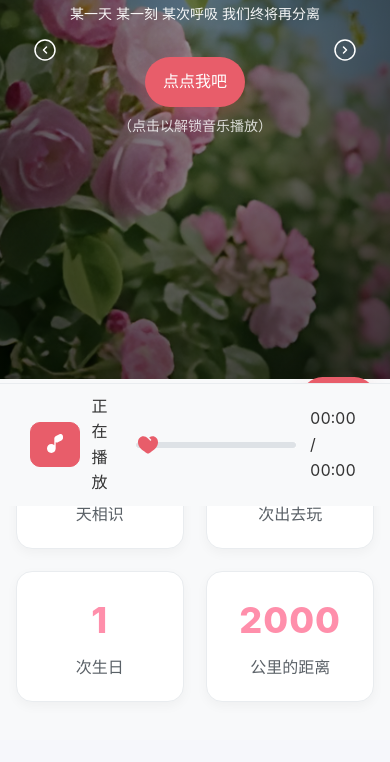
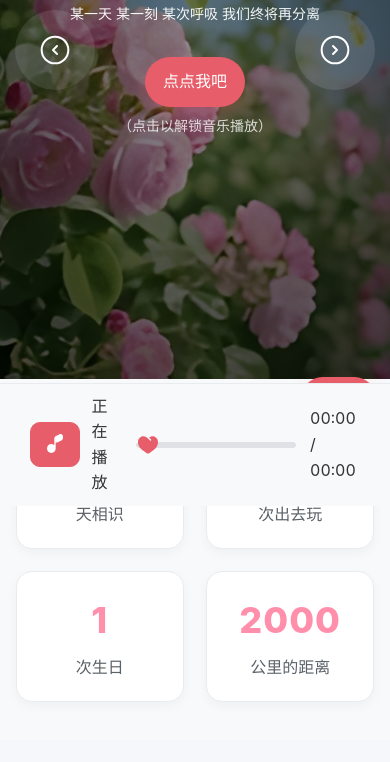
Before and after one commit to openc2023/birthday-web-page, a plain HTML site: page index.html in a window 390 px wide. Shown: the part 338-1100 px from the top of the page. Drawn offline with Linux system fonts and the light colour scheme.

Commit message:
Further increase carousel arrow buttons size to 80px with improved visibility for mobile

```diff
--- a/index.html
+++ b/index.html
@@ -46,20 +46,25 @@ a{color:inherit;text-decoration:none}
   position:absolute;
   top:50%;
   transform:translateY(-50%);
-  width:60px;
-  height:60px;
+  width:80px;
+  height:80px;
   display:flex;
   align-items:center;
   justify-content:center;
   cursor:pointer;
   transition:all .3s ease;
   z-index:2;
+  /* 增加点击区域的视觉提示 */
+  background-color:rgba(255,255,255,0.1);
+  border-radius:50%;
 }
 .arrow svg{
   fill:none;
   stroke:#fff;
   stroke-width:1.5;
   transition:all .3s ease;
+  width:32px;
+  height:32px;
 }
 .arrow:hover svg{
   transform:scale(1.15);
@@ -312,7 +317,7 @@ a{color:inherit;text-decoration:none}
 <button class="egg-btn" id="egg">🎁 彩蛋</button>
 <div class="modal" id="modal">
   <div class="box">
-    <h3>给你的小彩蛋</h3>
+    <h3>给你的小彩蛋❤️</h3>
     <p>点开就说明你认真看完啦：）</p>
     <audio id="egg-audio" src="assets/audio/egg.mp3" preload="auto" controls style="width:100%"></audio>
     <div style="margin-top:12px"><button class="btn" id="close-modal">收下啦</button></div>
```
